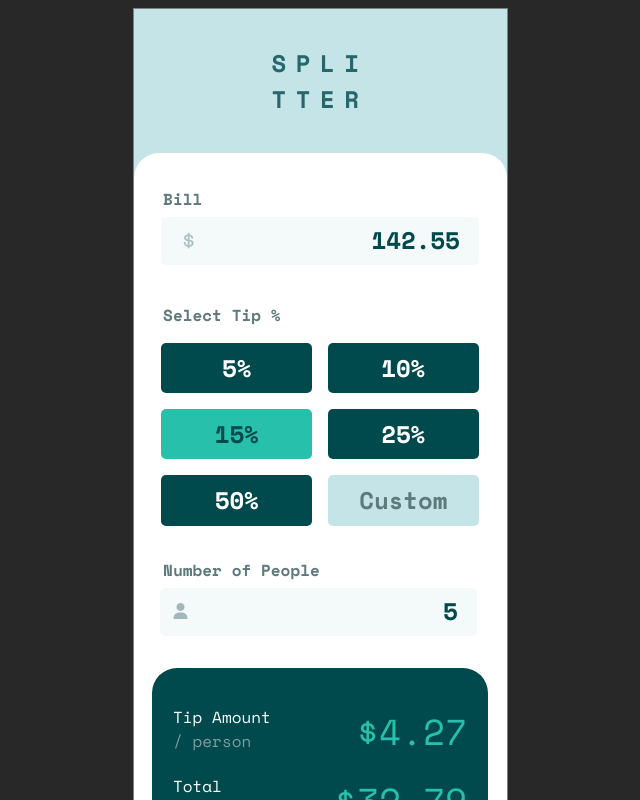
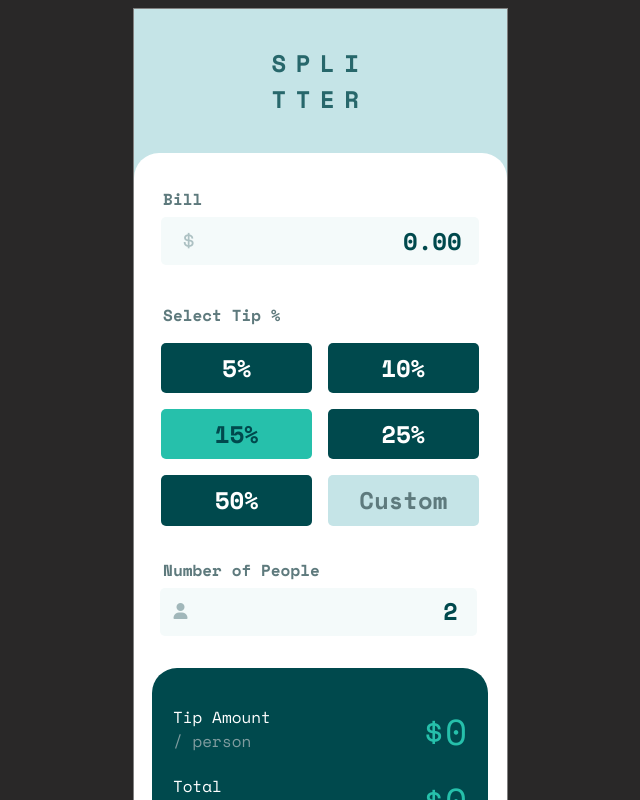
Before and after one commit to SJ47/frontend-mentor-bill-splitter-styled-components, a React (Vite) app: page / in a window 1280 px wide. Shown: the top 800 px of the page, without its empty margins (320-960 px from the left). Built offline with nearby package versions, Linux system fonts and the light colour scheme.

Commit message:
Total and tip per person working

```diff
--- a/src/App.jsx
+++ b/src/App.jsx
@@ -1,22 +1,22 @@
 import React from "react";
-import Bill from "./components/bill/Bill";
+// import Bill from "./components/bill/Bill";
 import Header from "./components/header/Header";
-import People from "./components/people/People";
-import Result from "./components/result/Result";
-import Tip from "./components/tip/Tip";
-// import SplitterContainer from "./containers/SplitterContainer";
-import { StyledSplitterContainer } from "./containers/SplitterContainer.styled";
+// import People from "./components/people/People";
+// import Result from "./components/result/Result";
+// import Tip from "./components/tip/Tip";
+import SplitterContainer from "./containers/SplitterContainer";
+// import { StyledSplitterContainer } from "./containers/SplitterContainer.styled";
 
 function App() {
     return (
         <>
             <Header />
-            <StyledSplitterContainer>
-                <Bill>Bill</Bill>
+            <SplitterContainer />
+            {/* <Bill>Bill</Bill>
                 <Tip />
                 <People>Number of People</People>
                 <Result />
-            </StyledSplitterContainer>
+            </SplitterContainer> */}
         </>
     );
 }
--- a/src/components/bill/Bill.jsx
+++ b/src/components/bill/Bill.jsx
@@ -5,13 +5,19 @@ import {
     StyledInput,
 } from "./Bill.styled";
 
-const Bill = ({ props, children }) => {
+const Bill = ({ props, children, handleInputChange }) => {
     return (
         <>
             <StyledBillContainer>
                 <StyledBillHeader>{children}</StyledBillHeader>
                 <span>
-                    <StyledInput placeholder="142.55"></StyledInput>
+                    <StyledInput
+                        type="text"
+                        placeholder="0.00"
+                        minLength="3"
+                        maxLength="7"
+                        onChange={(e) => handleInputChange(e.target.value)}
+                    ></StyledInput>
                 </span>
             </StyledBillContainer>
         </>
--- a/src/components/bill/Bill.styled.js
+++ b/src/components/bill/Bill.styled.js
@@ -40,11 +40,18 @@ export const StyledInput = styled.input`
     border-radius: var(--radius-corner-small);
     font-size: var(--fs-form-inputs);
 
+    color: var(--color-very-dark-cyan);
+    font-weight: var(--fw-bold);
+    text-align: right;
+    padding-right: 0.7em;
+    font-family: var(--ff-primary);
+
+
     ::placeholder {
         color: var(--color-very-dark-cyan);
         font-weight: var(--fw-bold);
         text-align: right;
-        padding-right: 0.7em;
         font-family: var(--ff-primary);
     }
+
 `;
--- a/src/components/people/People.jsx
+++ b/src/components/people/People.jsx
@@ -5,14 +5,14 @@ import {
     StyledInput,
 } from "./People.styled";
 
-const People = ({ props, children }) => {
+const People = ({ numOfPeople, children }) => {
     return (
         <>
             <StyledPeopleContainer>
                 <StyledPeopleHeader>{children}</StyledPeopleHeader>
                 <span>
                     <i className="fas fa-user"></i>
-                    <StyledInput placeholder="5"></StyledInput>
+                    <StyledInput placeholder={numOfPeople}></StyledInput>
                 </span>
             </StyledPeopleContainer>
         </>
--- a/src/components/result/Result.jsx
+++ b/src/components/result/Result.jsx
@@ -6,7 +6,7 @@ import {
     StyledTotalAmountContainer,
 } from "./Result.styled";
 
-const Result = () => {
+const Result = ({ tipAmountPerPerson, totalPerPerson }) => {
     return (
         <StyledResultContainer>
             <StyledTipAmountContainer>
@@ -14,7 +14,7 @@ const Result = () => {
                     Tip Amount <br />
                     <span>/ person</span>
                 </div>
-                <div>$4.27</div>
+                <div>${tipAmountPerPerson}</div>
             </StyledTipAmountContainer>
 
             <StyledTotalAmountContainer>
@@ -22,7 +22,7 @@ const Result = () => {
                     Total <br />
                     <span>/ person</span>
                 </div>
-                <div>$32.79</div>
+                <div>${totalPerPerson}</div>
             </StyledTotalAmountContainer>
 
             <StyledResultButton>RESET</StyledResultButton>
--- a/src/containers/SplitterContainer.jsx
+++ b/src/containers/SplitterContainer.jsx
@@ -1,8 +1,47 @@
-import React from "react";
+import React, { useState, useEffect } from "react";
 import { StyledSplitterContainer } from "./SplitterContainer.styled";
+import Bill from "../components/bill/Bill";
+import People from "../components/people/People";
+import Result from "../components/result/Result";
+import Tip from "../components/tip/Tip";
 
 const SplitterContainer = () => {
-    return <StyledSplitterContainer>SPLITTER CONTAINER</StyledSplitterContainer>;
+    const [bill, setBill] = useState(0.0);
+    const [tipPerc, setTipPerc] = useState(15);
+    const [numOfPeople, setNumOfPeople] = useState(2);
+    const [tipAmountPerPerson, setTipAmountPerPerson] = useState(0.0);
+    const [totalPerPerson, setTotalPerPerson] = useState(0);
+
+    const calculateTipAmountPerPerson = () => {
+        setTipAmountPerPerson((bill / numOfPeople) * (tipPerc / 100));
+    };
+
+    const calculateTotalAmountPerPerson = () => {
+        setTotalPerPerson(bill / numOfPeople + tipAmountPerPerson);
+    };
+
+    const handleInputChange = (value) => {
+        setBill(value);
+    };
+
+    useEffect(() => {
+        calculateTipAmountPerPerson();
+        calculateTotalAmountPerPerson();
+    }, [bill, tipAmountPerPerson, numOfPeople]);
+
+    return (
+        <>
+            <StyledSplitterContainer>
+                <Bill handleInputChange={handleInputChange}>Bill</Bill>
+                <Tip />
+                <People numOfPeople={numOfPeople}>Number of People</People>
+                <Result
+                    tipAmountPerPerson={tipAmountPerPerson}
+                    totalPerPerson={totalPerPerson}
+                />
+            </StyledSplitterContainer>
+        </>
+    );
 };
 
 export default SplitterContainer;
```
